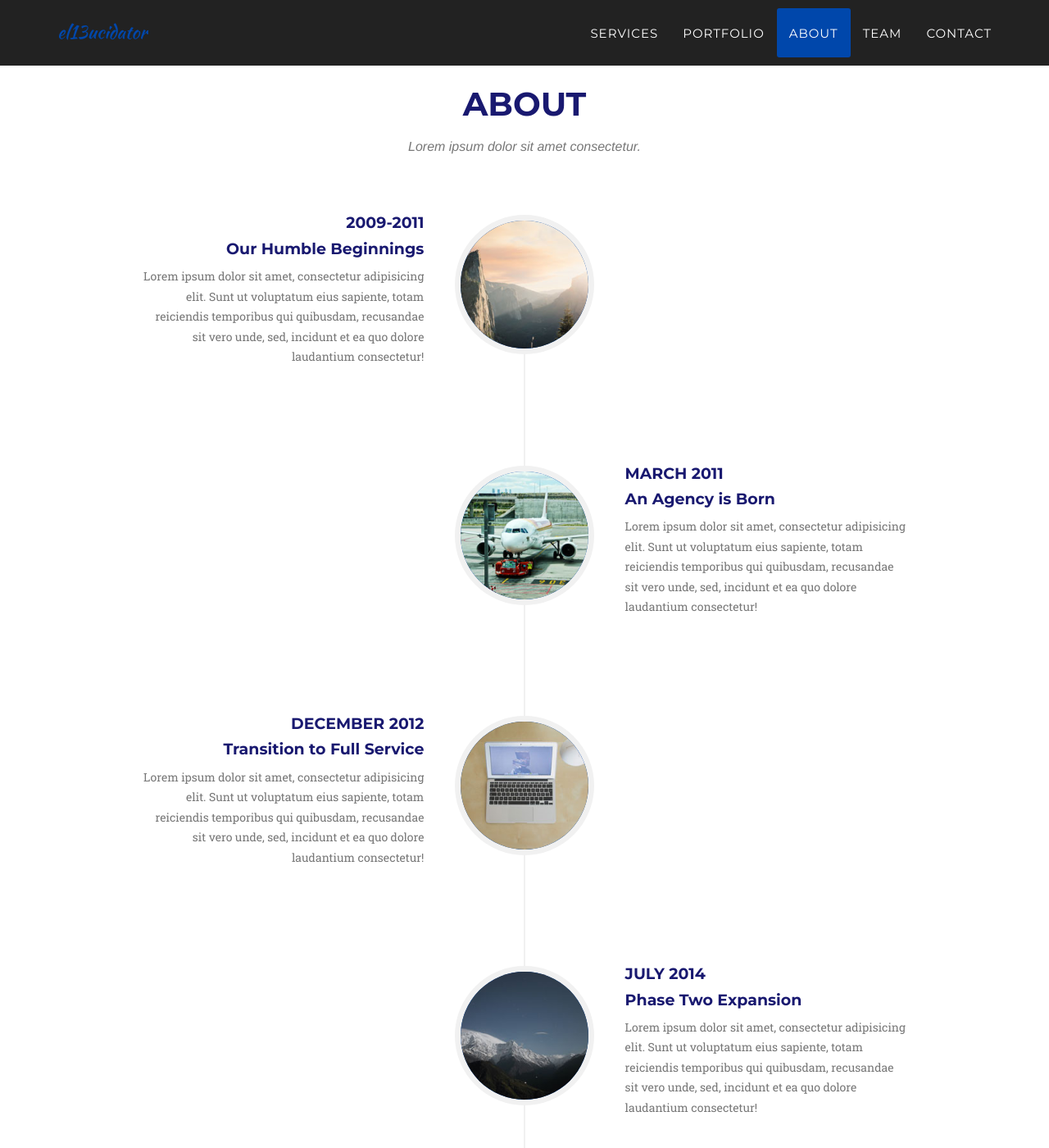
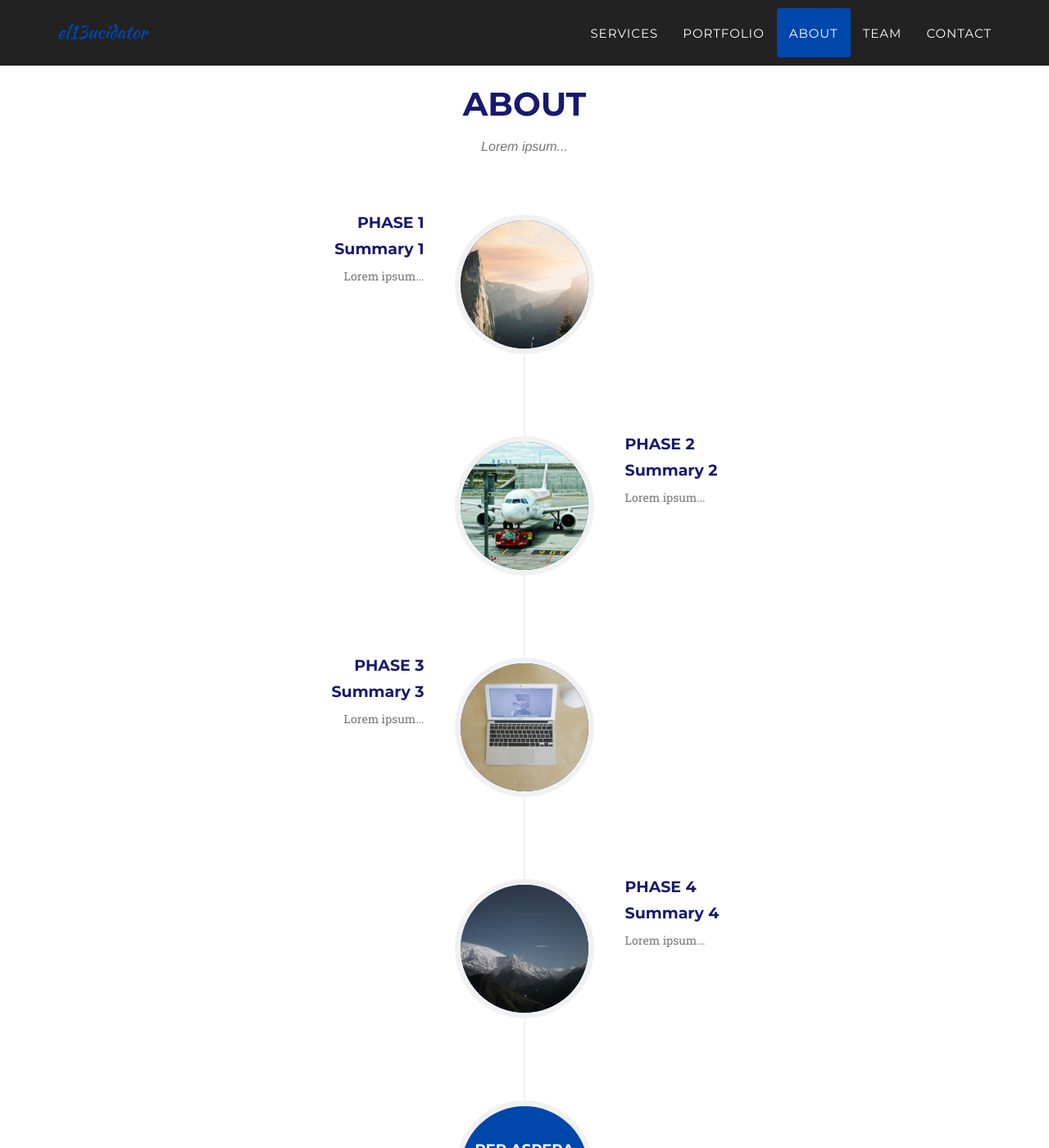
Before and after one commit to el13ucidator/el13ucidator.github.io, a Jekyll site: the page built from index.html, in a window 1280 px wide and 1400 px high, scrolled down 2826 px. Shown: the whole window at 82% size. Built offline with Jekyll 4.4.1, drawn with Linux system fonts in a browser that asks for light colours; some web fonts are replaced; some of the changed text lies outside the part shown.

Commit message:
Pruned default about and service sections

```diff
--- a/_includes/about.html
+++ b/_includes/about.html
@@ -4,7 +4,7 @@
             <div class="row">
                 <div class="col-lg-12 text-center">
                     <h2 class="section-heading">About</h2>
-                    <h3 class="section-subheading text-muted">Lorem ipsum dolor sit amet consectetur.</h3>
+                    <h3 class="section-subheading text-muted">Lorem ipsum...</h3>
                 </div>
             </div>
             <div class="row">
@@ -16,11 +16,11 @@
                             </div>
                             <div class="timeline-panel">
                                 <div class="timeline-heading">
-                                    <h4>2009-2011</h4>
-                                    <h4 class="subheading">Our Humble Beginnings</h4>
+                                    <h4>Phase 1</h4>
+                                    <h4 class="subheading">Summary 1 </h4>
                                 </div>
                                 <div class="timeline-body">
-                                    <p class="text-muted">Lorem ipsum dolor sit amet, consectetur adipisicing elit. Sunt ut voluptatum eius sapiente, totam reiciendis temporibus qui quibusdam, recusandae sit vero unde, sed, incidunt et ea quo dolore laudantium consectetur!</p>
+                                    <p class="text-muted">Lorem ipsum...</p>
                                 </div>
                             </div>
                         </li>
@@ -30,11 +30,11 @@
                             </div>
                             <div class="timeline-panel">
                                 <div class="timeline-heading">
-                                    <h4>March 2011</h4>
-                                    <h4 class="subheading">An Agency is Born</h4>
+                                    <h4>Phase 2</h4>
+                                    <h4 class="subheading">Summary 2</h4>
                                 </div>
                                 <div class="timeline-body">
-                                    <p class="text-muted">Lorem ipsum dolor sit amet, consectetur adipisicing elit. Sunt ut voluptatum eius sapiente, totam reiciendis temporibus qui quibusdam, recusandae sit vero unde, sed, incidunt et ea quo dolore laudantium consectetur!</p>
+                                    <p class="text-muted">Lorem ipsum...</p>
                                 </div>
                             </div>
                         </li>
@@ -44,11 +44,11 @@
                             </div>
                             <div class="timeline-panel">
                                 <div class="timeline-heading">
-                                    <h4>December 2012</h4>
-                                    <h4 class="subheading">Transition to Full Service</h4>
+                                    <h4>Phase 3</h4>
+                                    <h4 class="subheading">Summary 3</h4>
                                 </div>
                                 <div class="timeline-body">
-                                    <p class="text-muted">Lorem ipsum dolor sit amet, consectetur adipisicing elit. Sunt ut voluptatum eius sapiente, totam reiciendis temporibus qui quibusdam, recusandae sit vero unde, sed, incidunt et ea quo dolore laudantium consectetur!</p>
+                                    <p class="text-muted">Lorem ipsum...</p>
                                 </div>
                             </div>
                         </li>
@@ -58,19 +58,19 @@
                             </div>
                             <div class="timeline-panel">
                                 <div class="timeline-heading">
-                                    <h4>July 2014</h4>
-                                    <h4 class="subheading">Phase Two Expansion</h4>
+                                    <h4>Phase 4</h4>
+                                    <h4 class="subheading">Summary 4</h4>
                                 </div>
                                 <div class="timeline-body">
-                                    <p class="text-muted">Lorem ipsum dolor sit amet, consectetur adipisicing elit. Sunt ut voluptatum eius sapiente, totam reiciendis temporibus qui quibusdam, recusandae sit vero unde, sed, incidunt et ea quo dolore laudantium consectetur!</p>
+                                    <p class="text-muted">Lorem ipsum...</p>
                                 </div>
                             </div>
                         </li>
                         <li class="timeline-inverted">
                             <div class="timeline-image">
-                                <h4>Be Part
-                                    <br>Of Our
-                                    <br>Story!</h4>
+                                <h4>Per Aspera
+                                    <br>Ad
+                                    <br>Astra</h4>
                             </div>
                         </li>
                     </ul>
--- a/_includes/services.html
+++ b/_includes/services.html
@@ -13,7 +13,7 @@
                         <i class="fa fa-circle fa-stack-2x text-primary"></i>
                         <i class="fa fa-shopping-cart fa-stack-1x fa-inverse"></i>
                     </span>
-                    <h4 class="service-heading">E-Commerce</h4>
+                    <h4 class="service-heading">Project 1</h4>
                     <p class="text-muted">Lorem ipsum dolor sit amet, consectetur adipisicing elit. Minima maxime quam architecto quo inventore harum ex magni, dicta impedit.</p>
                 </div>
                 <div class="col-md-4">
@@ -21,7 +21,7 @@
                         <i class="fa fa-circle fa-stack-2x text-primary"></i>
                         <i class="fa fa-laptop fa-stack-1x fa-inverse"></i>
                     </span>
-                    <h4 class="service-heading">Responsive Design</h4>
+                    <h4 class="service-heading">Project 2</h4>
                     <p class="text-muted">Lorem ipsum dolor sit amet, consectetur adipisicing elit. Minima maxime quam architecto quo inventore harum ex magni, dicta impedit.</p>
                 </div>
                 <div class="col-md-4">
@@ -29,7 +29,7 @@
                         <i class="fa fa-circle fa-stack-2x text-primary"></i>
                         <i class="fa fa-lock fa-stack-1x fa-inverse"></i>
                     </span>
-                    <h4 class="service-heading">Web Security</h4>
+                    <h4 class="service-heading">Project 3</h4>
                     <p class="text-muted">Lorem ipsum dolor sit amet, consectetur adipisicing elit. Minima maxime quam architecto quo inventore harum ex magni, dicta impedit.</p>
                 </div>
             </div>
```
